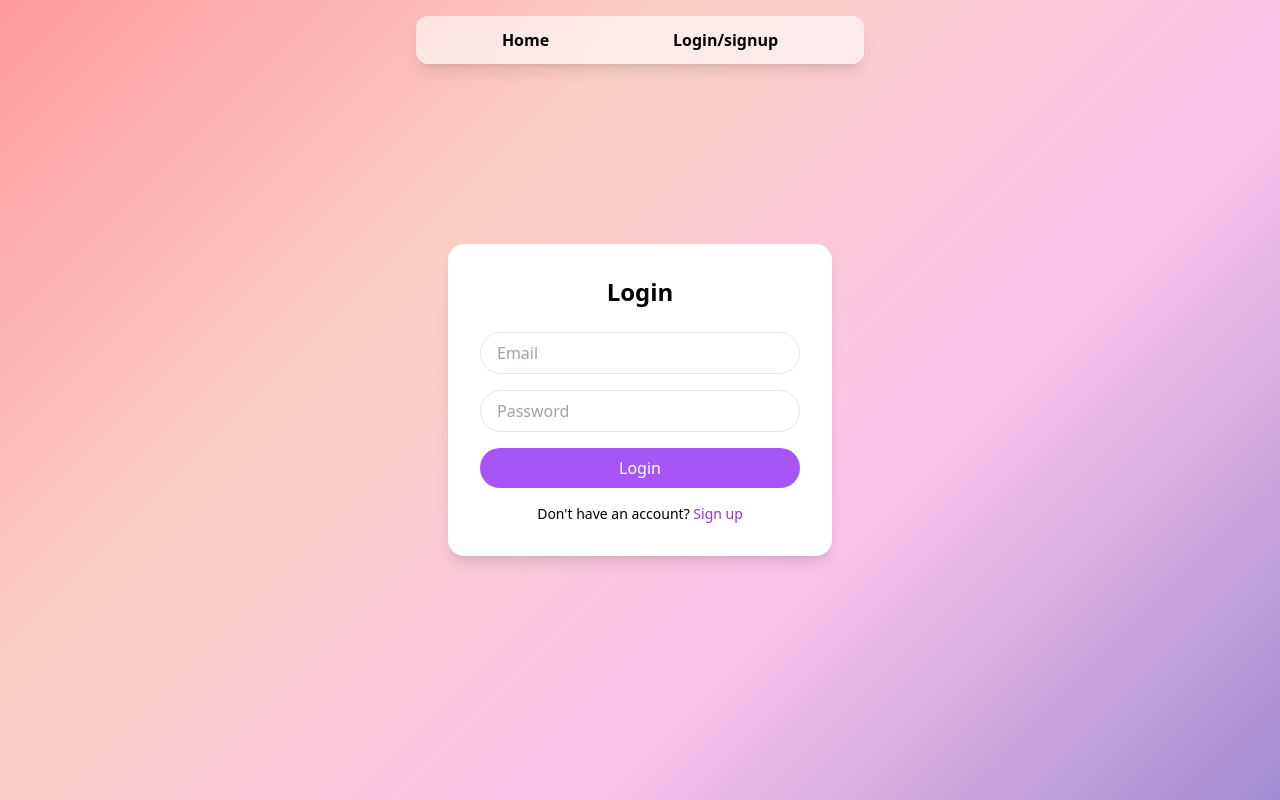
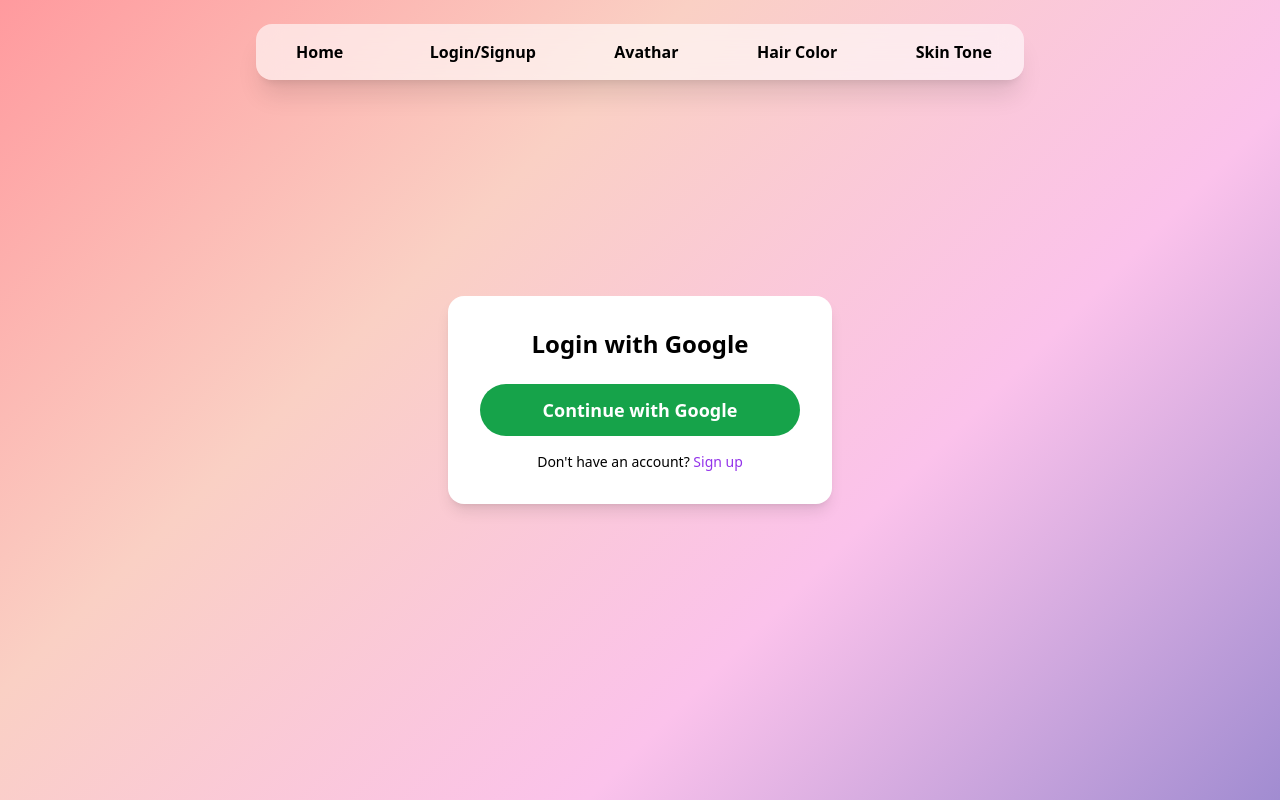
Before and after one commit to VARUN1105M/Avatar-Making-Website, a React (Vite) app: page /login in a window 1280 px wide. Built offline with nearby package versions, Linux system fonts and the light colour scheme.

Commit message:
Fix: Hair color saving

```diff
--- a/src/App.jsx
+++ b/src/App.jsx
@@ -7,6 +7,7 @@
 import Navigation from './Components/Navigation';
 import SkinToneSelector from './Pages/SkinToneSelector';
 import OutfitSelector from './Pages/OutfitSelector';
+import HaircolorSelector from './Pages/Haircolor';
 
 function App() {
   return (
@@ -21,6 +22,7 @@
         <Route path="/userdetails" element={<UserDetails />} />
         <Route path="/skintoneselector" element={<SkinToneSelector />} />
         <Route path="/outfitselector" element={<OutfitSelector />} />
+        <Route path="/haircolorselector" element={<HaircolorSelector />} />
       </Routes>
     </>
   );
--- a/src/Authentication/Login.jsx
+++ b/src/Authentication/Login.jsx
@@ -1,122 +1,109 @@
-import React, { useState } from 'react';
-import { Link, useNavigate } from 'react-router-dom';
+import React, { useState, useEffect } from 'react';
 import { supabase } from '../../supabase/Supabase';
+import { useNavigate, Link } from 'react-router-dom';
 
 export default function Login() {
   const navigate = useNavigate();
-  const [email, setEmail] = useState('');
-  const [password, setPassword] = useState('');
+
+  const [errorMsg, setErrorMsg] = useState('');
+  const [infoMsg, setInfoMsg] = useState('');
   const [loading, setLoading] = useState(false);
 
-  const handleLogin = async (e) => {
-    e.preventDefault();
+  // Handle session and logging to login_audit
+  useEffect(() => {
+    async function checkSessionAndLog() {
+      try {
+        const {
+          data: { session },
+          error,
+        } = await supabase.auth.getSession();
+
+        if (error) {
+          console.error('Error getting session:', error.message);
+          return;
+        }
+
+        if (session?.user) {
+          const userId = session.user.id;
+          const userEmail = session.user.email;
+
+          console.log('Session userId:', userId);
+          console.log('Session userEmail:', userEmail);
+
+          // Insert audit log
+          const { error: auditError } = await supabase.from('login_audit').insert({
+            user_id: userId,
+            email: userEmail,
+          });
+
+          if (auditError) {
+            console.error('Failed to insert login audit:', auditError.message);
+          } else {
+            console.log('Login audit inserted');
+          }
+
+          // Redirect to home or dashboard
+          navigate('/home');
+        }
+      } catch (e) {
+        console.error('Unexpected error in checkSessionAndLog:', e);
+      }
+    }
+
+    checkSessionAndLog();
+  }, [navigate]);
+
+  async function signInWithGoogle() {
+    setErrorMsg('');
+    setInfoMsg('');
     setLoading(true);
 
-    const { data, error } = await supabase.auth.signInWithPassword({
-      email,
-      password,
+    const { error } = await supabase.auth.signInWithOAuth({
+      provider: 'google',
+      options: {
+        redirectTo: 'http://localhost:5173/login', // this should be the URL of this login page
+      },
     });
 
     if (error) {
+      setErrorMsg('Google sign-in failed: ' + error.message);
       setLoading(false);
-      alert('Login failed: ' + error.message);
-      return;
-    }
-
-    if (data.user) {
-      try {
-        // Try to fetch profile
-        let { data: profile, error: profileError } = await supabase
-          .from('profiles')
-          .select('age, gender')
-          .eq('id', data.user.id)
-          .single();
-
-        // If profile doesn't exist, create it with minimal info
-        if (profileError) {
-          if (
-            profileError.code === 'PGRST116' ||
-            profileError.message.includes('No rows found')
-          ) {
-            const { error: insertError } = await supabase.from('profiles').insert({
-              id: data.user.id,
-              // Optionally, add default values here
-            });
-
-            if (insertError) {
-              throw insertError;
-            }
-
-            // Fetch profile again after insert
-            const { data: newProfile, error: newProfileError } = await supabase
-              .from('profiles')
-              .select('age, gender')
-              .eq('id', data.user.id)
-              .single();
-
-            if (newProfileError) throw newProfileError;
-
-            profile = newProfile;
     } else {
-            throw profileError;
+      setInfoMsg('Redirecting to Google for authentication...');
+      // No need to unset loading – redirect will occur
     }
   }
 
-        // Redirect based on profile completeness
-        if (profile.age && profile.gender) {
-          navigate('/skintoneselector');
-        } else {
-          navigate('/userdetails');
-        }
-      } catch (err) {
-        alert('Unexpected error: ' + err.message);
-        navigate('/userdetails');
-      }
-    }
-
-    setLoading(false);
-  };
-
-  const gradientBackground = {
-    background: 'linear-gradient(135deg, #ff9a9e, #fad0c4, #fbc2eb, #a18cd1)',
+ return (
+    <div
+      style={{
+        background:
+          'linear-gradient(135deg, #ff9a9e, #fad0c4, #fbc2eb, #a18cd1)',
         minHeight: '100vh',
         width: '100vw',
         display: 'flex',
         justifyContent: 'center',
         alignItems: 'center',
-  };
+      }}
+    >
+      <div className="bg-white p-8 rounded-2xl shadow-lg w-full max-w-sm text-center">
+        <h2 className="text-2xl font-bold mb-6">Login with Google</h2>
 
-  return (
-    <div style={gradientBackground}>
-      <div className="bg-white p-8 rounded-2xl shadow-lg w-full max-w-sm text-center">
-        <h2 className="text-2xl font-bold mb-6">Login</h2>
-        <form className="space-y-4" onSubmit={handleLogin}>
-          <input
-            type="email"
-            placeholder="Email"
-            value={email}
-            onChange={(e) => setEmail(e.target.value)}
-            className="w-full px-4 py-2 border rounded-full focus:outline-none focus:ring-2 focus:ring-purple-400"
-            required
-          />
-          <input
-            type="password"
-            placeholder="Password"
-            value={password}
-            onChange={(e) => setPassword(e.target.value)}
-            className="w-full px-4 py-2 border rounded-full focus:outline-none focus:ring-2 focus:ring-purple-400"
-            required
-          />
+        {errorMsg && <p style={{ color: 'red' }}>{errorMsg}</p>}
+        {infoMsg && <p style={{ color: 'green' }}>{infoMsg}</p>}
+
         <button
-            type="submit"
+          onClick={signInWithGoogle}
           disabled={loading}
-            className="w-full bg-purple-500 text-white py-2 rounded-full hover:bg-purple-600 transition-colors disabled:opacity-50"
+          className={`w-full py-3 rounded-full text-white text-lg font-semibold transition-colors ${
+            loading ? 'bg-green-300 cursor-not-allowed' : 'bg-green-600 hover:bg-green-700'
+          }`}
         >
-            {loading ? 'Logging in...' : 'Login'}
+          {loading ? 'Redirecting...' : 'Continue with Google'}
         </button>
-        </form>
+
         <p className="mt-4 text-sm">
-          Don't have an account?{' '}
+          Don&apos;t have an account?{' '}
           <Link to="/signup" className="text-purple-600 hover:underline">
             Sign up
           </Link>
--- a/src/Authentication/Signup.jsx
+++ b/src/Authentication/Signup.jsx
@@ -110,7 +110,7 @@
       }}
     >
       <div className="bg-white p-8 rounded-2xl shadow-lg w-full max-w-sm text-center">
-        <h2 className="text-2xl font-bold mb-6">Sign Up / Login with Google</h2>
+        <h2 className="text-2xl font-bold mb-6">Sign Up with Google</h2>
 
         {errorMsg && <p style={{ color: 'red' }}>{errorMsg}</p>}
         {infoMsg && <p style={{ color: 'green' }}>{infoMsg}</p>}
--- a/src/Components/AvatharBody.jsx
+++ b/src/Components/AvatharBody.jsx
@@ -3,8 +3,8 @@
 const AvatarBody = (props) => (
   <svg
     xmlns="http://www.w3.org/2000/svg"
-    width={732}
-    height={2150}
+    width={150}
+    height={250}
     fill="none"
     viewBox="0 0 732 2150"
     {...props}
--- a/src/Components/Navigation.jsx
+++ b/src/Components/Navigation.jsx
@@ -1,20 +1,78 @@
-import React from 'react';
-import { Link } from 'react-router-dom';
+import React, { useEffect, useState } from 'react';
+import { Link, useNavigate } from 'react-router-dom';
+import { supabase } from '../../supabase/Supabase';
 
 const Navigation = () => {
+  const [session, setSession] = useState(null);
+  const navigate = useNavigate();
+
+  useEffect(() => {
+    // Get initial session
+    const getSession = async () => {
+      const { data, error } = await supabase.auth.getSession();
+      if (!error) setSession(data.session);
+    };
+
+    getSession();
+
+    // Listen for auth changes
+    const { data: listener } = supabase.auth.onAuthStateChange(
+      (_event, newSession) => {
+        setSession(newSession);
+      }
+    );
+
+    return () => {
+      listener.subscription.unsubscribe();
+    };
+  }, []);
+
+  const handleLogout = async () => {
+    await supabase.auth.signOut();
+    setSession(null);
+    navigate('/login');
+  };
+
   return (
-    <nav className="fixed top-4 left-1/2 transform -translate-x-1/2 w-full max-w-md bg-white/60 backdrop-blur-md rounded-xl shadow-lg flex justify-around py-3 px-6 z-50">
+    <nav className="fixed top-6 left-1/2 transform -translate-x-1/2 w-full max-w-3xl bg-white/60 backdrop-blur-md rounded-2xl shadow-xl flex justify-between items-center py-4 px-8 z-50 space-x-4">
       <Link
         to="/"
-        className="text-black font-bold hover:text-purple-300 transition"
+        className="text-black font-bold hover:text-purple-300 transition mx-2"
       >
         Home
       </Link>
+      {session ? (
+        <button
+          onClick={handleLogout}
+          className="text-black font-bold hover:text-purple-300 transition mx-2"
+        >
+          Logout
+        </button>
+      ) : (
+        <Link
+          to="/login"
+          className="text-black font-bold hover:text-purple-300 transition mx-2"
+        >
+          Login/Signup
+        </Link>
+      )}
       <Link
-        to="/login"
-        className="text-Black font-bold hover:text-purple-300 transition"
+        to="/outfitselector"
+        className="text-black font-bold hover:text-purple-300 transition mx-2"
       >
-        Login/signup
+        Avathar
+      </Link>
+      <Link
+        to="/haircolorselector"
+        className="text-black font-bold hover:text-purple-300 transition mx-2"
+      >
+        Hair Color
+      </Link>
+      <Link
+        to="/skintoneselector"
+        className="text-black font-bold hover:text-purple-300 transition mx-2"
+      >
+        Skin Tone
       </Link>
     </nav>
   );
--- /dev/null
+++ b/src/Pages/Haircolor.jsx
@@ -0,0 +1,111 @@
+import React, { useState, useEffect } from 'react';
+import { supabase } from '../../supabase/Supabase'; // Update the path if needed
+
+const gradientBackground = {
+  background: 'linear-gradient(135deg, #ff9a9e, #fad0c4, #fbc2eb, #a18cd1)',
+  minHeight: '100vh',
+  width: '100vw',
+  display: 'flex',
+  justifyContent: 'center',
+  alignItems: 'center',
+  padding: '2rem',
+};
+
+function HairToneSelector() {
+  const [selectedTone, setSelectedTone] = useState(null);
+  const [userId, setUserId] = useState(null);
+  const [loading, setLoading] = useState(false);
+
+  const hairTones = [
+    '#2C1F4A', '#4A2A6B', '#7D4C9E', '#9F4C9D', '#D0579E', '#F67B6F',
+    '#FC9C82', '#E8B38B', '#D68C68', '#C77449', '#B85E2F', '#8C4421',
+    '#5E3420', '#3A1E13', '#271312', '#18100C'
+  ];
+
+  useEffect(() => {
+    const fetchUser = async () => {
+      const { data: { user }, error } = await supabase.auth.getUser();
+
+      if (error || !user) {
+        console.error('Error fetching user:', error?.message || 'No user logged in');
+        alert('User not logged in.');
+        return;
+      }
+
+      setUserId(user.id);
+    };
+
+    fetchUser();
+  }, []);
+
+  const handleSelectTone = (colorCode) => {
+    console.log(`🎨 Selected hair tone: ${colorCode}`);
+    setSelectedTone(colorCode);
+  };
+
+  const handleSubmit = async () => {
+    if (!selectedTone) {
+      alert('Please select a hair tone before submitting.');
+      return;
+    }
+
+    if (!userId) {
+      alert('User not logged in.');
+      return;
+    }
+
+    setLoading(true);
+
+    // ✅ Required log format
+    console.log(`Storing in Supabase -> user_id: ${userId}  | haircolorcode: ${selectedTone}`);
+
+    const { error } = await supabase
+      .from('user_profiles')
+      .upsert(
+        { id: userId, haircolorcode: selectedTone },
+        { onConflict: ['id'] }
+      );
+
+    setLoading(false);
+
+    if (error) {
+      console.error('❌ Failed to submit hair tone:', error.message);
+      alert('Failed to submit hair tone.');
+    } else {
+      console.log('✅ Hair tone submitted successfully!');
+      alert('Hair tone saved successfully!');
+    }
+  };
+
+  return (
+    <div style={gradientBackground}>
+      <div className="bg-white rounded-2xl shadow-lg p-8 w-full max-w-sm text-center">
+        <h1 className="text-purple-600 font-bold text-2xl mb-4">TWEAK</h1>
+        <h2 className="font-semibold mb-6">Select Your Hair Tone</h2>
+        <div className="grid grid-cols-7 gap-3 justify-center mb-6">
+          {hairTones.map((color, index) => (
+            <button
+              key={index}
+              onClick={() => handleSelectTone(color)}
+              style={{
+                backgroundColor: color,
+                border: selectedTone === color ? '2px solid #9333ea' : '1px solid #ccc'
+              }}
+              className="w-8 h-8 rounded-full hover:border-purple-500 transition-colors"
+              aria-label={`Select hair tone ${index + 1}`}
+            />
+          ))}
+        </div>
+        <button
+          onClick={handleSubmit}
+          disabled={loading}
+          className={`bg-purple-600 text-white rounded-full px-12 py-2 hover:bg-purple-700 transition-colors ${loading ? 'opacity-50 cursor-not-allowed' : ''}`}
+        >
+          {loading ? 'Submitting...' : 'Submit'}
+        </button>
+      </div>
+    </div>
+  );
+}
+
+export default HairToneSelector;
--- a/supabase/Supabase.js
+++ b/supabase/Supabase.js
@@ -1,6 +1,6 @@
-// supabase.js
 import { createClient } from '@supabase/supabase-js';
 
 const supabaseUrl = 'https://dbjitwqphriwbwesxkcd.supabase.co';
 const supabaseKey = 'eyJhbGciOiJIUzI1NiIsInR5cCI6IkpXVCJ9.eyJpc3MiOiJzdXBhYmFzZSIsInJlZiI6ImRiaml0d3FwaHJpd2J3ZXN4a2NkIiwicm9sZSI6ImFub24iLCJpYXQiOjE3NDczMjg2MTgsImV4cCI6MjA2MjkwNDYxOH0.WxyWJkhsVJEvcYoeQoFasJ_C4bYtiKWH_soAknl7op0';
+
 export const supabase = createClient(supabaseUrl, supabaseKey);
```
Also changed, not shown: src/Components/ErrorBoundary.jsx (added, +59 -0 lines), src/Pages/OutfitSelector.jsx (+31 -3 lines), src/Pages/SkinToneSelector.jsx (+11 -1 lines), public/assets/man.svg. Lines whose indentation alone changed are shown as unchanged.
